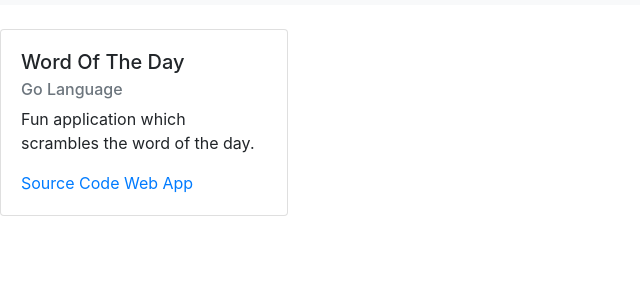
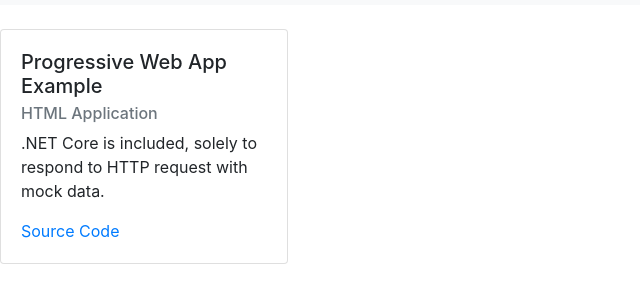
Before and after one commit to CMooreBytes/CMooreBytes.github.io, a plain HTML site: page index.html in a window 1280 px wide. Shown: the part 51-354 px from the top of the page, without its empty margins (0-640 px from the left). Drawn offline with nearby package versions, Linux system fonts and the light colour scheme.

Commit message:
Update index.html

```diff
--- a/index.html
+++ b/index.html
@@ -26,11 +26,10 @@
 <br />
 <div class="card" style="width: 18rem;">
   <div class="card-body">
-    <h5 class="card-title">Word Of The Day</h5>
-    <h6 class="card-subtitle mb-2 text-muted">Go Language</h6>
-    <p class="card-text">Fun application which scrambles the word of the day.</p>
-  	<a href="https://github.com/CMooreBytes/WordOfTheDay">Source Code</a>
-    <a href="#" class="card-link">Web App</a>
+    <h5 class="card-title">Progressive Web App Example</h5>
+    <h6 class="card-subtitle mb-2 text-muted">HTML Application</h6>
+    <p class="card-text">.NET Core is included, solely to respond to HTTP request with mock data.</p>
+  	<a href="https://github.com/CMooreBytes/ProgressiveWebAppExample">Source Code</a>
   </div>
 </div>
 </body>
```
